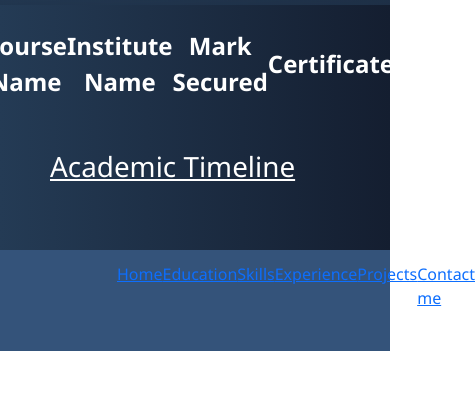
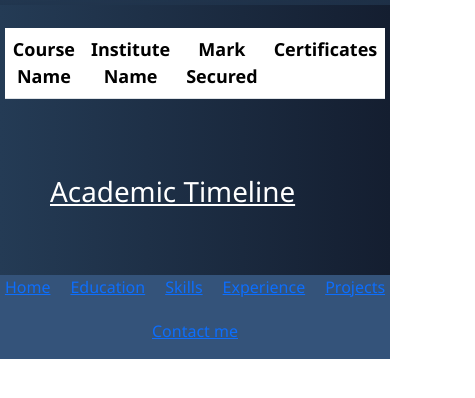
Before and after one commit to pranabdwibedi/portfolio-frontend, a plain HTML site: page education.html in a window 390 px wide. Shown: the part 56-454 px from the top of the page, 475 px wide, since content can reach past the window. Drawn offline with nearby package versions, Linux system fonts and the light colour scheme; no server answers.

Commit message:
made the navbar and footer responsive for mobile

```diff
--- a/education.html
+++ b/education.html
@@ -58,13 +58,13 @@
       </nav>
     </header>
     <main>
-        <div class="cards landingPage educationTableBox">
-            <table id="eduacationTable">
+        <div class="cards landingPage educationTableBox table-responsive">
+            <table id="eduacationTable" class="table">
                 <tr>
-                    <th>Course Name</th>
-                    <th>Institute Name</th>
-                    <th>Mark Secured</th>
-                    <th>Certificates</th>
+                    <th scope="col">Course Name</th>
+                    <th scope="col">Institute Name</th>
+                    <th scope="col">Mark Secured</th>
+                    <th scope="col">Certificates</th>
                 </tr>
 
             </table>
--- a/educationalPage.js
+++ b/educationalPage.js
@@ -14,7 +14,7 @@ document.addEventListener('DOMContentLoaded', async () => {
                 td2.innerText = item.instituteName
                 row.appendChild(td2)
                 let td3 = document.createElement("td")
-                td3.innerText = item.mark
+                td3.innerText = item.mark+"%"
                 row.appendChild(td3)
                 let td4 = document.createElement("td")
                 let button = document.createElement("a")
--- a/style.css
+++ b/style.css
@@ -113,7 +113,7 @@ main{
     text-align: center;
 }
 .educationTableBox table tr th{
-    font-size: x-large;
+    font-size: large;
 }
 .educationTableBox table tr td{
     padding: 40px 10px;
@@ -335,7 +335,7 @@ main{
 
 .footerBox{
     background-color: #34537a;
-    height: 12vh;
+    height: max-content;
     display: flex;
     justify-content: space-evenly;
     align-items: center;
@@ -343,8 +343,10 @@ main{
 }
 .footer-nav-Container{
     display: flex;
-    width: 40%;
-    justify-content: space-around;
+    justify-content: space-between;
+    gap: 20px;
+    justify-content: center;
+    flex-wrap: wrap;
 }
 
 @media (min-width : 2000px) {
@@ -374,6 +376,9 @@ main{
     .cards{
         max-width: 100vw;
         min-height: max-content;
+        padding: 10px;
+        padding-top: 10vh;
+
     }
     .homeContainer{
         display: flex;
```
